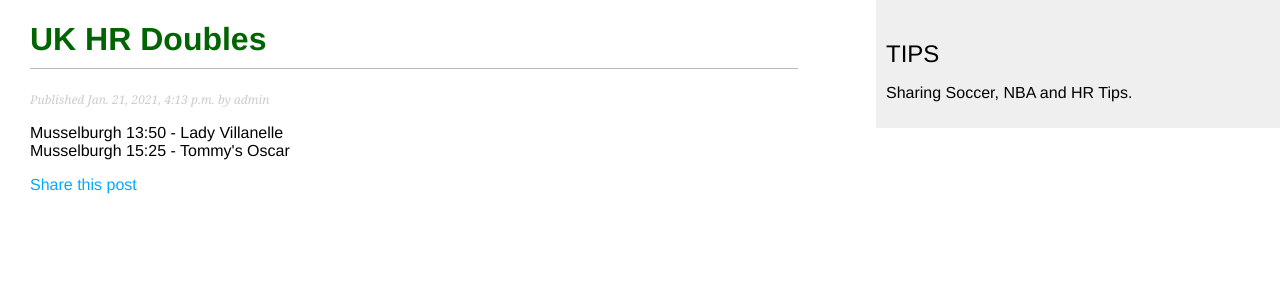
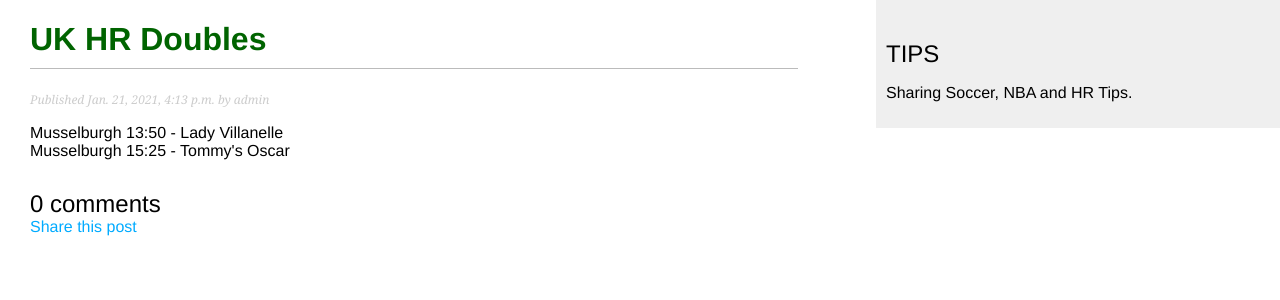
Before and after one commit to Sholamide/django-blog-app, a Django app: a page that uses blog/templates/blog/post/detail.html in a window 1280 px wide. Shown: the top 300 px of the page. Run offline with Django 3.2, Linux system fonts and the light colour scheme; data comes from the database, SQL or seed files in the repository; data that the repository does not hold is empty.

Commit message:
[IMP] display total number of comments for a post

```diff
--- a/blog/templates/blog/post/detail.html
+++ b/blog/templates/blog/post/detail.html
@@ -7,6 +7,11 @@ Published {{ post.publish }} by {{ post.author }}
 </p>
 {{ post.body|linebreaks }}
 <p>
+{% with comments.count as total_comments %}
+<h2>
+{{ total_comments }} comment{{ total_comments|pluralize }}
+</h2>
+{% endwith %}
 <a href="{% url "blog:post_share" post.id %}">
 Share this post
 </a>
```
